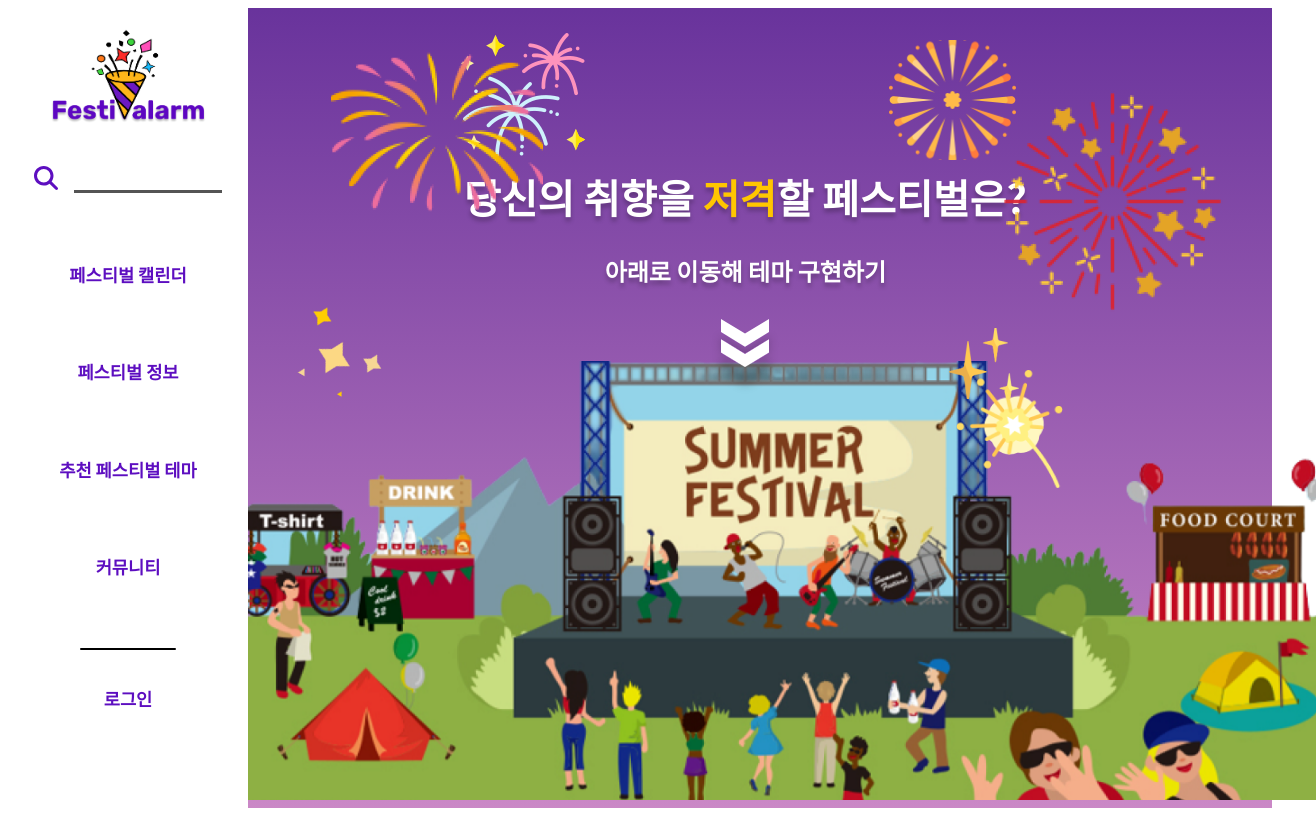
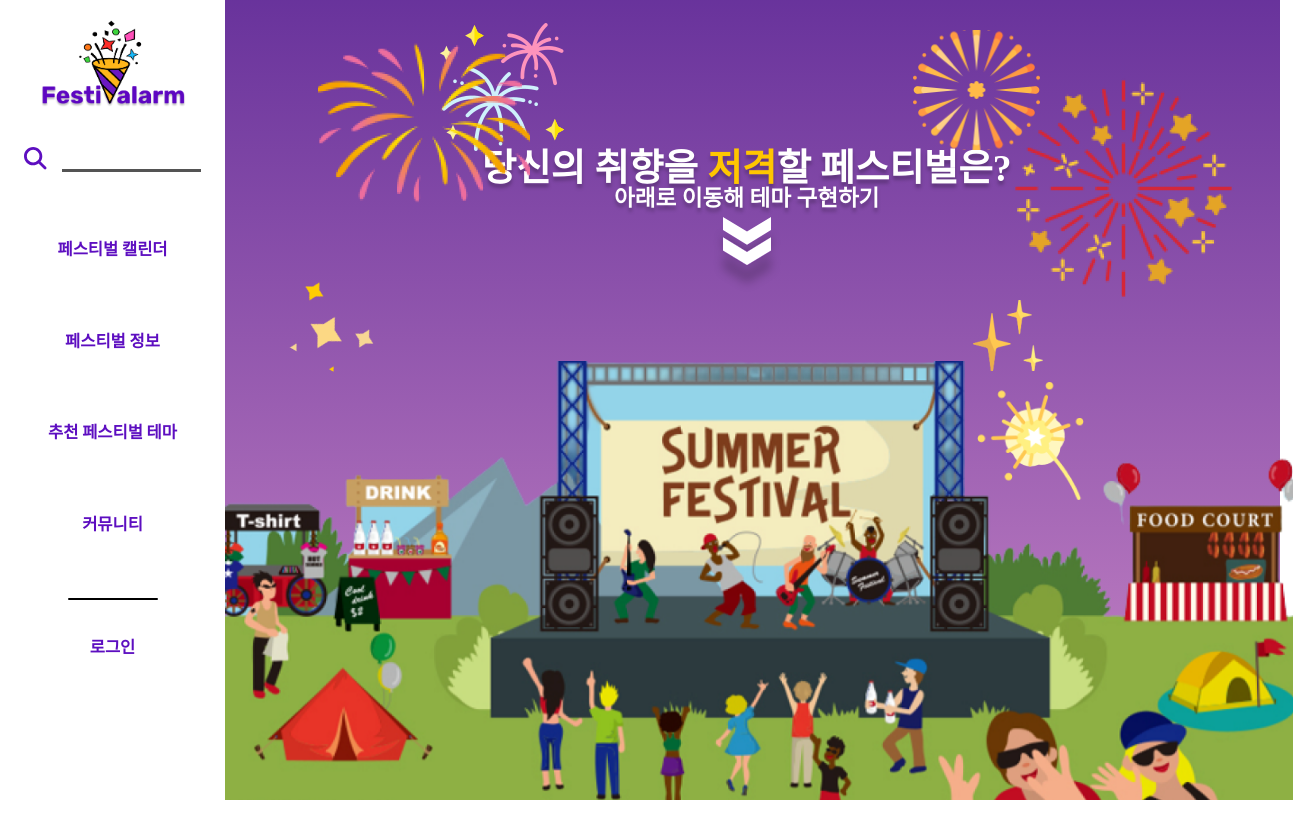
Before and after one commit to MUTSA-TEAM-FESTIVALAM/festivalam_frontEnd, a React (Create React App) app: page / in a window 1280 px wide. Shown: the whole page, 1316 px wide, since content can reach past the window. Built offline with nearby package versions, Linux system fonts and the light colour scheme; no server answers; a web font is replaced by a local one.

Commit message:
[Design] Css font fix

```diff
--- a/src/index.js
+++ b/src/index.js
@@ -1,6 +1,7 @@
 import React from 'react';
 import ReactDOM from 'react-dom/client';
 //import './index.css';
+import './styles/Reset.css';
 import App from './App';
 import { BrowserRouter } from 'react-router-dom';
 import ScrollToTop from './components/ScrollToTop';
--- /dev/null
+++ b/src/styles/Reset.css
@@ -0,0 +1,47 @@
+html, body, div, span, applet, object, iframe,
+h1, h2, h3, h4, h5, h6, p, blockquote, pre,
+a, abbr, acronym, address, big, cite, code,
+del, dfn, em, img, ins, kbd, q, s, samp,
+small, strike, strong, sub, sup, tt, var,
+b, u, i, center,
+dl, dt, dd, ol, ul, li,
+fieldset, form, label, legend,
+table, caption, tbody, tfoot, thead, tr, th, td,
+article, aside, canvas, details, embed,
+figure, figcaption, footer, header, hgroup,
+menu, nav, output, ruby, section, summary,
+time, mark, audio, video {
+	margin: 0;
+	padding: 0;
+	border: 0;
+	font-size: 100%;
+	font: inherit;
+	vertical-align: baseline;
+}
+/* HTML5 display-role reset for older browsers */
+article, aside, details, figcaption, figure,
+footer, header, hgroup, menu, nav, section {
+	display: block;
+}
+body {
+	line-height: 1;
+}
+ol, ul {
+	list-style: none;
+}
+blockquote, q {
+	quotes: none;
+}
+blockquote:before, blockquote:after,
+q:before, q:after {
+	content: '';
+	content: none;
+}
+table {
+	border-collapse: collapse;
+	border-spacing: 0;
+}
+
+html {
+    font-size : 15px;
+}
```
